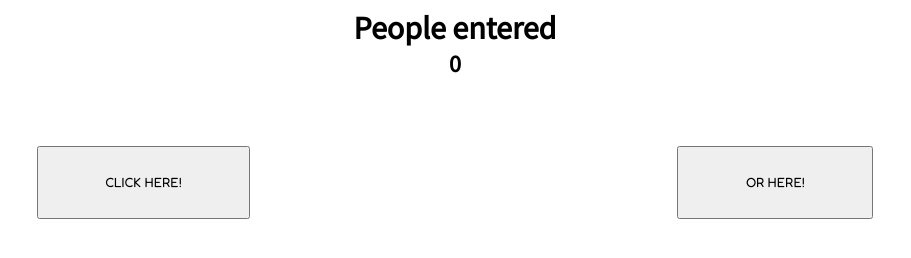
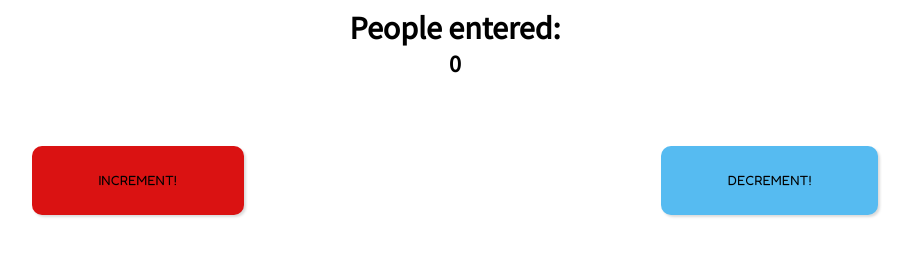
Before and after one commit to AsanteWiebers/Passenger-counter-app, a plain HTML site: page index.html in a window 1280 px wide. Shown: the whole page, without its empty margins (185-1096 px from the left). Drawn offline with Linux system fonts and the light colour scheme.

Commit message:
small changes

```diff
--- a/index.css
+++ b/index.css
@@ -1,6 +1,9 @@
-:root {
+ :root {
     --ff-serif-head: 'Fredoka', sans-serif;
     --ff-serif-body: 'Source Sans Pro', sans-serif;
+
+    --btn-red: #DA1212;
+    --btn-blue: #56BBF1;
 }
 
 ::before,
@@ -27,10 +30,25 @@ h2 {
 }
 
 #increment-btn {
-
+    background-color: var(--btn-red);
+    border: none;
+    border-radius: 10px;
+    box-shadow: rgba(0, 0, 0, 0.15) 1.95px 1.95px 2.6px;
     margin: 5em auto;
     padding: 2em 5em;
     font-family: var(--ff-serif-head);
     text-transform: uppercase;
     cursor: pointer;
 }
+
+#decrement-btn {
+    background-color: var(--btn-blue);
+    border: none;
+    border-radius: 10px;
+    box-shadow: rgba(0, 0, 0, 0.15) 1.95px 1.95px 2.6px;
+    margin: 5em auto;
+    padding: 2em 5em;
+    font-family: var(--ff-serif-head);
+    text-transform: uppercase;
+    cursor: pointer;
+}
--- a/index.html
+++ b/index.html
@@ -14,11 +14,12 @@
 </head>
 
 <body>
-    <h1>People entered</h1>
-    <h2 class="counter">0</h2>
+    <h1>People entered:</h1>
+    <h2 id="count-el">0</h2>
     <div class="container">
-        <button id="increment-btn">click here!</button>
-        <button id="increment-btn">or here!</button>
+        <button id="increment-btn" onclick="increment()">Increment!</button>
+        <button id="decrement-btn" onclick="decrement()">Decrement!</button>
+
     </div>
     <script src="/main.js"></script>
 </body>
--- a/main.js
+++ b/main.js
@@ -1,12 +1,15 @@
+let countEl = document.getElementById("count-el");
 
-let bonusPoints = 50;
-console.log(bonusPoints);
+let count = 0;
 
-bonusPoints = bonusPoints + 50;
-console.log(bonusPoints);
+function increment() {
 
-bonusPoints = bonusPoints - 75;
-console.log(bonusPoints);
+    count = count + 1;
+    countEl.innerText = count;
+    console.log(count);
+}
 
-bonusPoints = bonusPoints + 45;
-console.log(bonusPoints);
+function decrement () {
+    count = count - 1;
+    countEl.innerText = count;
+}
```
